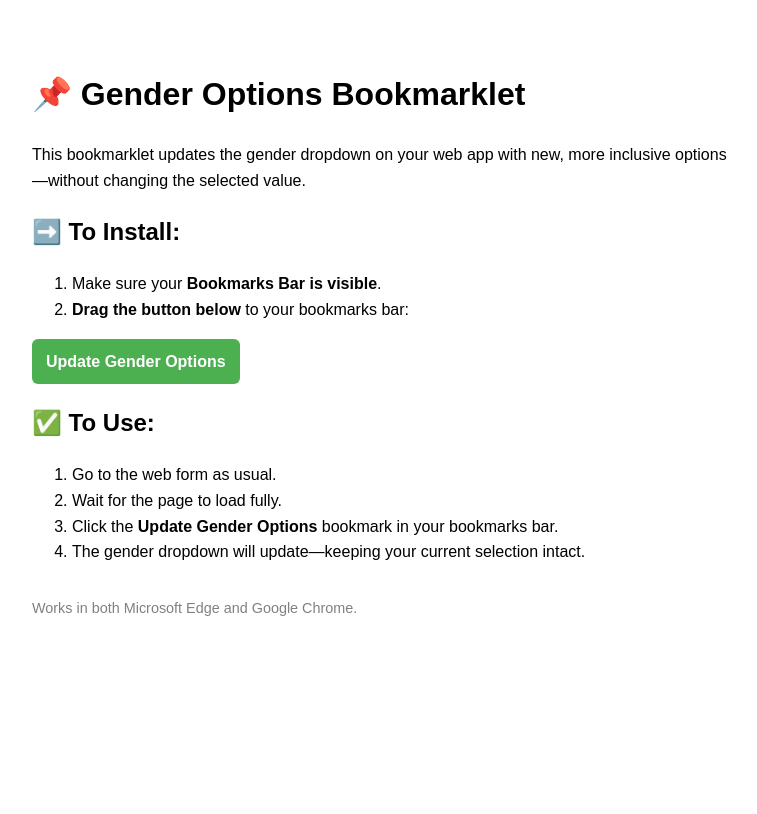
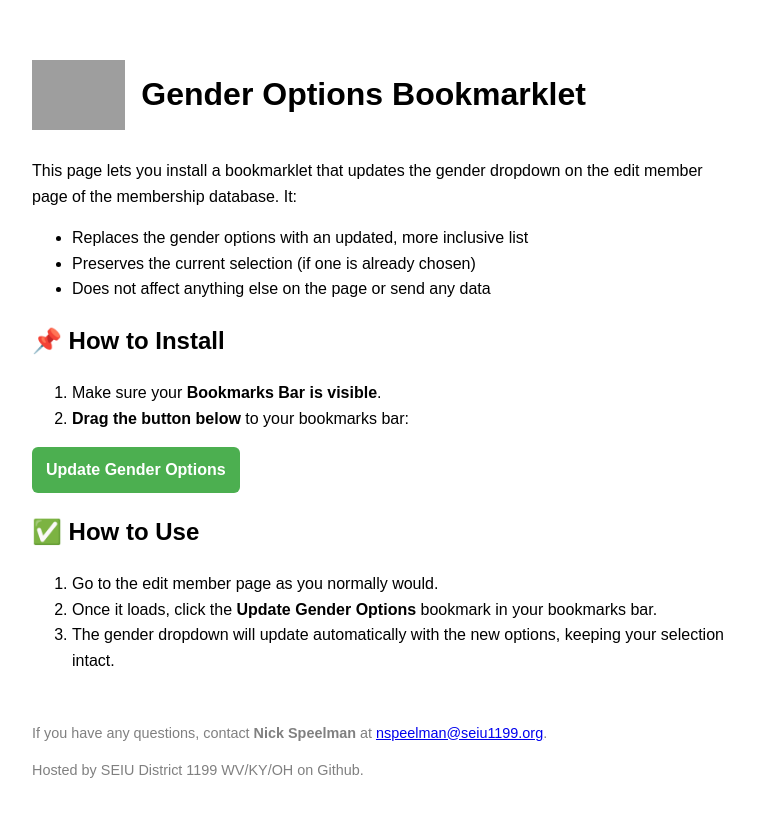
Before and after one commit to SEIU1199/install_gender_update, a plain HTML site: page index.html in a window 1280 px wide. Shown: the whole page, without its empty margins (258-1015 px from the left). Drawn offline with Linux system fonts and the light colour scheme; grey boxes are pictures that could not be loaded.

Commit message:
Changed some things

```diff
--- a/index.html
+++ b/index.html
@@ -2,7 +2,7 @@
 <html lang="en">
 <head>
   <meta charset="UTF-8">
-  <title>Gender Options Bookmarklet</title>
+  <title>Gender Options Bookmarklet - SEIU District 1199</title>
   <style>
     body {
       font-family: sans-serif;
@@ -10,6 +10,15 @@
       margin: 2rem auto;
       padding: 1rem;
       line-height: 1.6;
+    }
+    header {
+      display: flex;
+      align-items: center;
+      margin-bottom: 1rem;
+    }
+    header img {
+      height: 70px;
+      margin-right: 1rem;
     }
     .bookmarklet {
       display: inline-block;
@@ -29,15 +38,29 @@
       padding: 2px 6px;
       border-radius: 4px;
     }
+    footer {
+      margin-top: 3rem;
+      font-size: 0.9em;
+      color: gray;
+    }
   </style>
 </head>
 <body>
-  <h1>📌 Gender Options Bookmarklet</h1>
+  <header>
+    <img src="https://www.seiu1199.org/wp-content/uploads/2024/04/round_logo.png" alt="SEIU 1199 Logo">
+    <h1>Gender Options Bookmarklet</h1>
+  </header>
+
   <p>
-    This bookmarklet updates the gender dropdown on your web app with new, more inclusive options—without changing the selected value.
+    This page lets you install a bookmarklet that updates the gender dropdown on the edit member page of the membership database. It:
   </p>
+  <ul>
+    <li>Replaces the gender options with an updated, more inclusive list</li>
+    <li>Preserves the current selection (if one is already chosen)</li>
+    <li>Does not affect anything else on the page or send any data</li>
+  </ul>
 
-  <h2>➡️ To Install:</h2>
+  <h2>📌 How to Install</h2>
   <ol>
     <li>Make sure your <strong>Bookmarks Bar is visible</strong>.</li>
     <li><strong>Drag the button below</strong> to your bookmarks bar:</li>
@@ -49,16 +72,20 @@
     </a>
   </p>
 
-  <h2>✅ To Use:</h2>
+  <h2>✅ How to Use</h2>
   <ol>
-    <li>Go to the web form as usual.</li>
-    <li>Wait for the page to load fully.</li>
-    <li>Click the <strong>Update Gender Options</strong> bookmark in your bookmarks bar.</li>
-    <li>The gender dropdown will update—keeping your current selection intact.</li>
+    <li>Go to the edit member page as you normally would.</li>
+    <li>Once it loads, click the <strong>Update Gender Options</strong> bookmark in your bookmarks bar.</li>
+    <li>The gender dropdown will update automatically with the new options, keeping your selection intact.</li>
   </ol>
 
-  <p style="margin-top:2rem;font-size:0.9em;color:gray;">
-    Works in both Microsoft Edge and Google Chrome.
-  </p>
+  <footer>
+    <p>
+      If you have any questions, contact <strong>Nick Speelman</strong> at <a href="mailto:nspeelman@seiu1199.org">nspeelman@seiu1199.org</a>.
+    </p>
+    <p>
+      Hosted by SEIU District 1199 WV/KY/OH on Github.
+    </p>
+  </footer>
 </body>
 </html>
```
